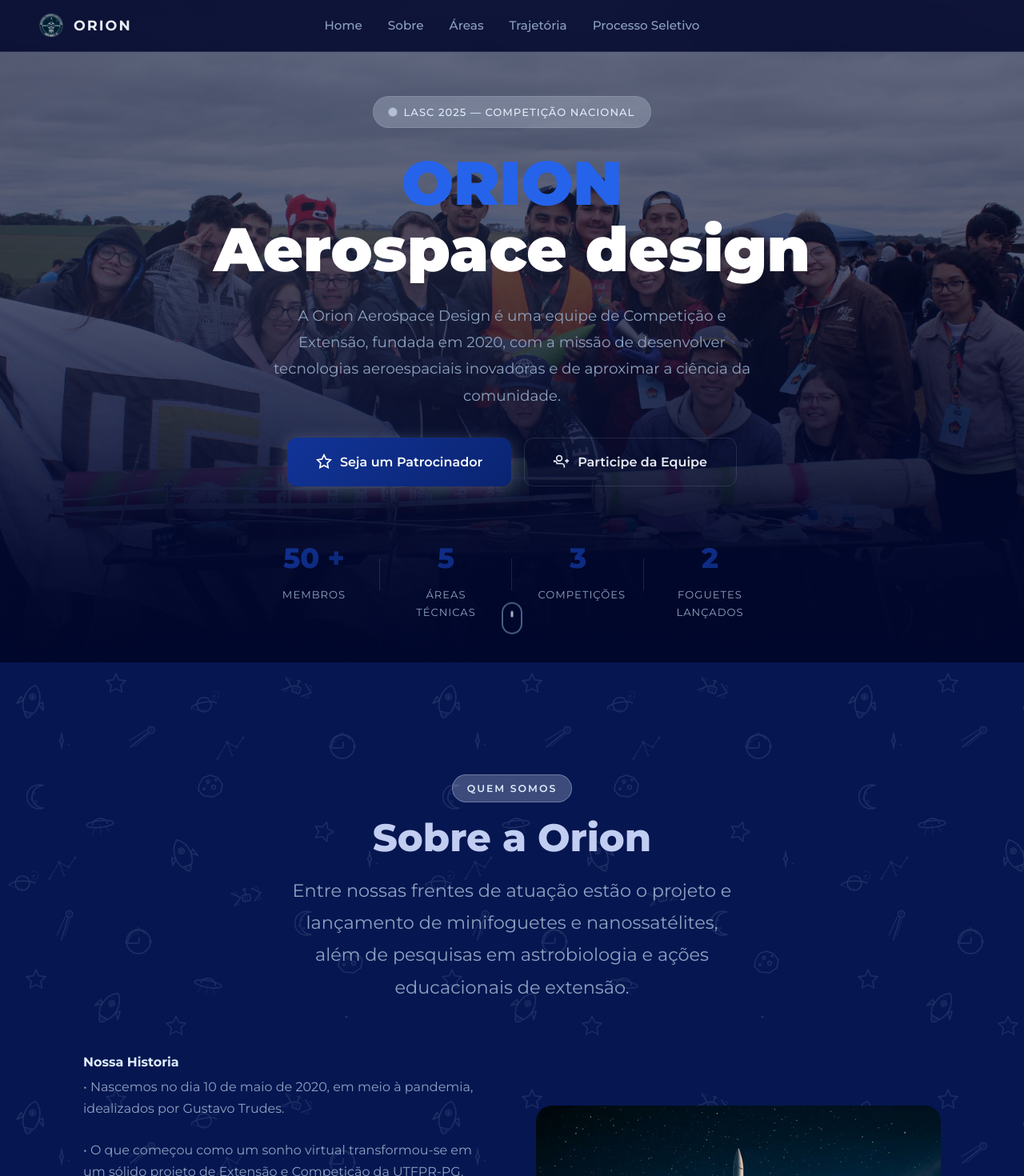
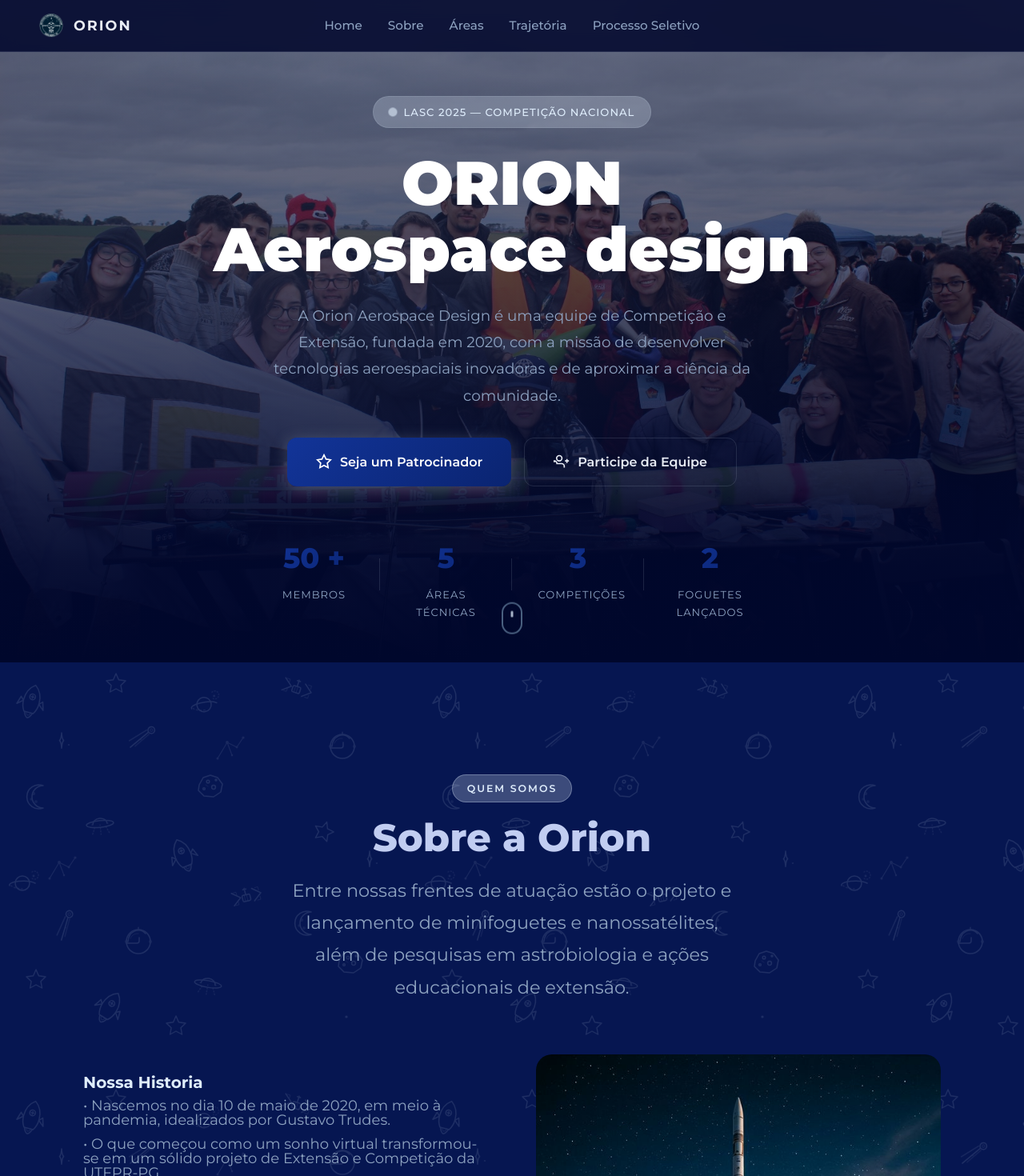
Before and after one commit to OrionAerospace/Site-Orion, a React (Vite) app: page / in a window 1280 px wide. Shown: the top 1470 px of the page at 80% size. Built offline with nearby package versions, Linux system fonts and the light colour scheme.

Commit message:
fix: Mudanças visuais

```diff
--- a/src/index.css
+++ b/src/index.css
@@ -61,7 +61,7 @@
 
 html {
     scroll-behavior: smooth;
-    scroll-padding-top: 80px;
+    scroll-padding-top: 65px;
 }
 
 body {
--- a/src/pages/Hero/Hero.css
+++ b/src/pages/Hero/Hero.css
@@ -94,7 +94,7 @@
 
 .title-line {
     display: block;
-    color: var(--teste-azul-escuro);
+    color: #ffffff;
 }
 
 .title-accent {
--- a/src/pages/Sobre/Sobre.css
+++ b/src/pages/Sobre/Sobre.css
@@ -48,14 +48,15 @@
 
 .sobre-texto h3 {
   color: var(--accent-primary);
-  font-size: 16px;
+  font-size: 20px;
   margin-bottom: 8px;
 }
 
 .sobre-texto p {
   color: var(--text-secondary);
-  line-height: 1.7;
-  margin-bottom: 24px;
+  line-height: 1.0;
+  font-size: 18px;
+  margin-bottom: 12px;
 }
 
 .sobre-imagem {
@@ -123,7 +124,7 @@
 }
 
 .card p {
-  font-size: 13px;
+  font-size: 16px;
   line-height: 1.7;
   color: var(--text-secondary);
 }
```
